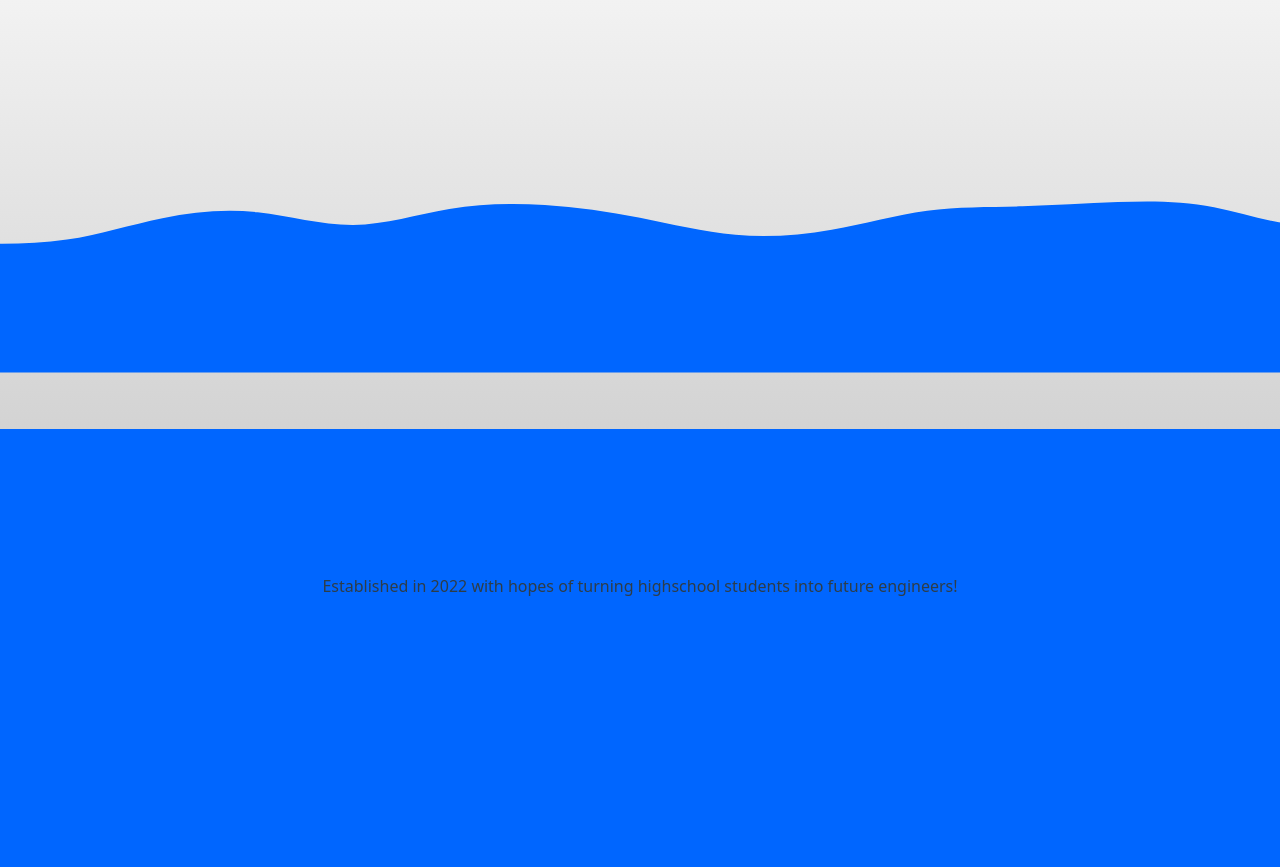
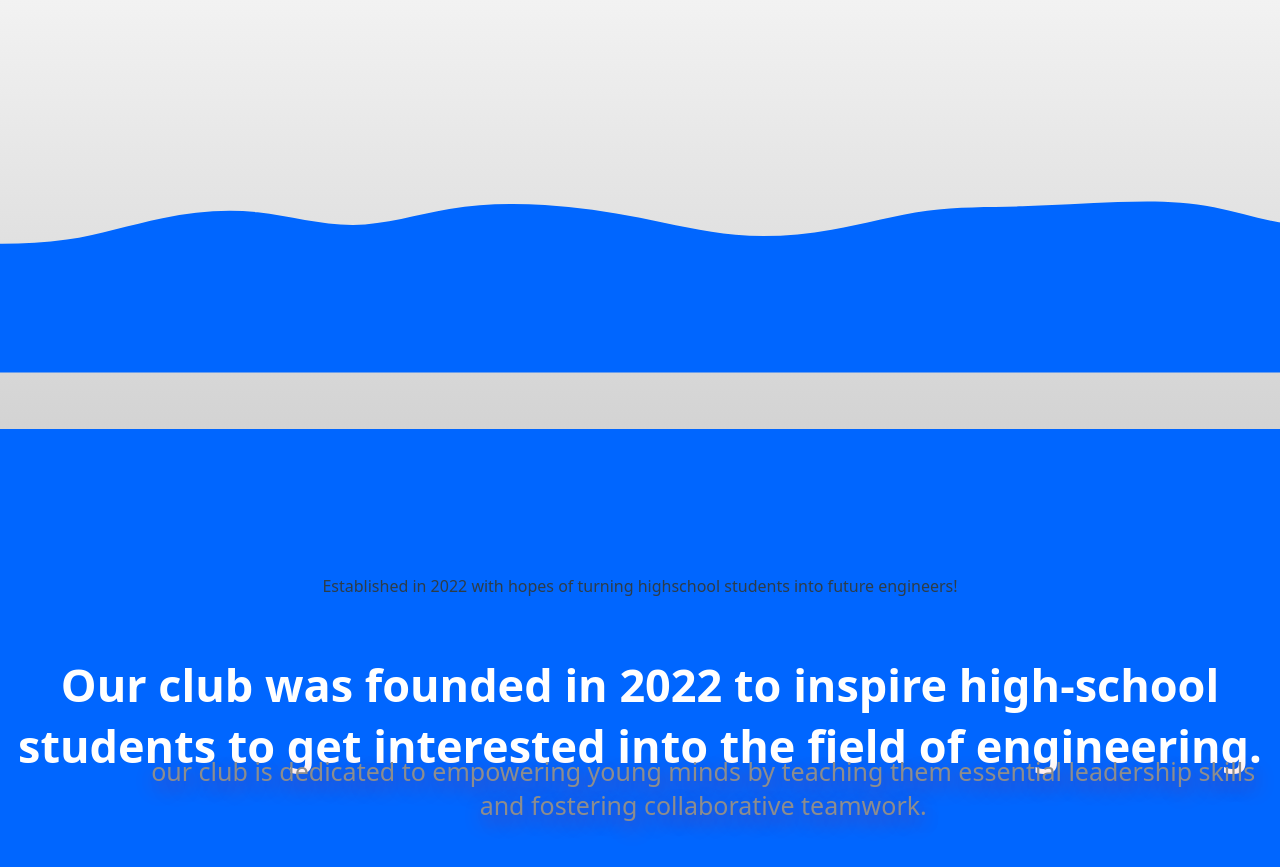
Before and after one commit to LiveWaffle/ClubInfo, a plain HTML site: page index.html in a window 1280 px wide. Shown: the part 179-1046 px from the top of the page. Drawn offline with Linux system fonts and the light colour scheme.

Commit message:
Shadow and done

```diff
--- a/css.css
+++ b/css.css
@@ -1,4 +1,6 @@
 @import url('https://fonts.googleapis.com/css2?family=Montserrat:ital,wght@0,100..900;1,100..900&family=Poppins:wght@600&display=swap');
+
+
 .layout {
     width: 1920px;
     height: 1080px;
@@ -53,7 +55,7 @@ h1 {
     font-size: 400%;
 
 }
-p {
+#footy {
     font-family: "Noto Sans", sans-serif;
     color: #2e3d47;
     position:fixed;bottom:0;left:0;right:0;height:30px;
@@ -102,14 +104,19 @@ body.Dark h1 {
 
 .hidden {
     opacity: 0;
-    transition:all 1s;
+    transition:all 1.9s;
 }
 
 .show {
     opacity: 1;
 }
-
-@keyframes fadeIn {
-    0% { opacity: 0; }
-    100% { opacity: 1; }
-  }
+h3{
+    font-family: "Noto Sans", sans-serif;
+    font-weight: normal;
+    font-size: 25px;
+    color:rgb(141, 141, 141);
+    position:absolute;
+    top: 75%;
+  left: 10%;
+  text-shadow: 2px 7px 20px rgba(255, 0, 0, 0.45);
+}
--- a/index.html
+++ b/index.html
@@ -6,7 +6,7 @@
     <meta name="viewport" content="width=device-width, initial-scale=1.0">
     <title>Club Info!</title>
     <link rel="stylesheet" href="css.css">
-    <script src="js.js"></script>
+    <script src="js.js" defer></script>
 <body class="container">
     <section class="layout">
     <div>
@@ -16,10 +16,12 @@
 
     </center>
     </div>
-    <section">
+    <section" class="hidden">
     <div class="main">
         <center>
-            <p class="hidden id="Info">Our club was founded in 2022 to inspire high-school students to get interested into the field of engineering. </p>
+            <p id="Info">Our club was founded in 2022 to inspire high-school students to get interested into the field of engineering. </p>
+            <center>
+            <h3>our club is dedicated to empowering young minds by teaching them essential leadership skills and fostering collaborative teamwork.</h3>
         </center>
     </section>
     </div>
@@ -28,7 +30,7 @@
 
 <div class="footer">
     <center>
-        <p>Established in 2022 with hopes of turning highschool students into future engineers!</p>
+        <p id="footy">Established in 2022 with hopes of turning highschool students into future engineers!</p>
 
     </center>
 </div>
```
